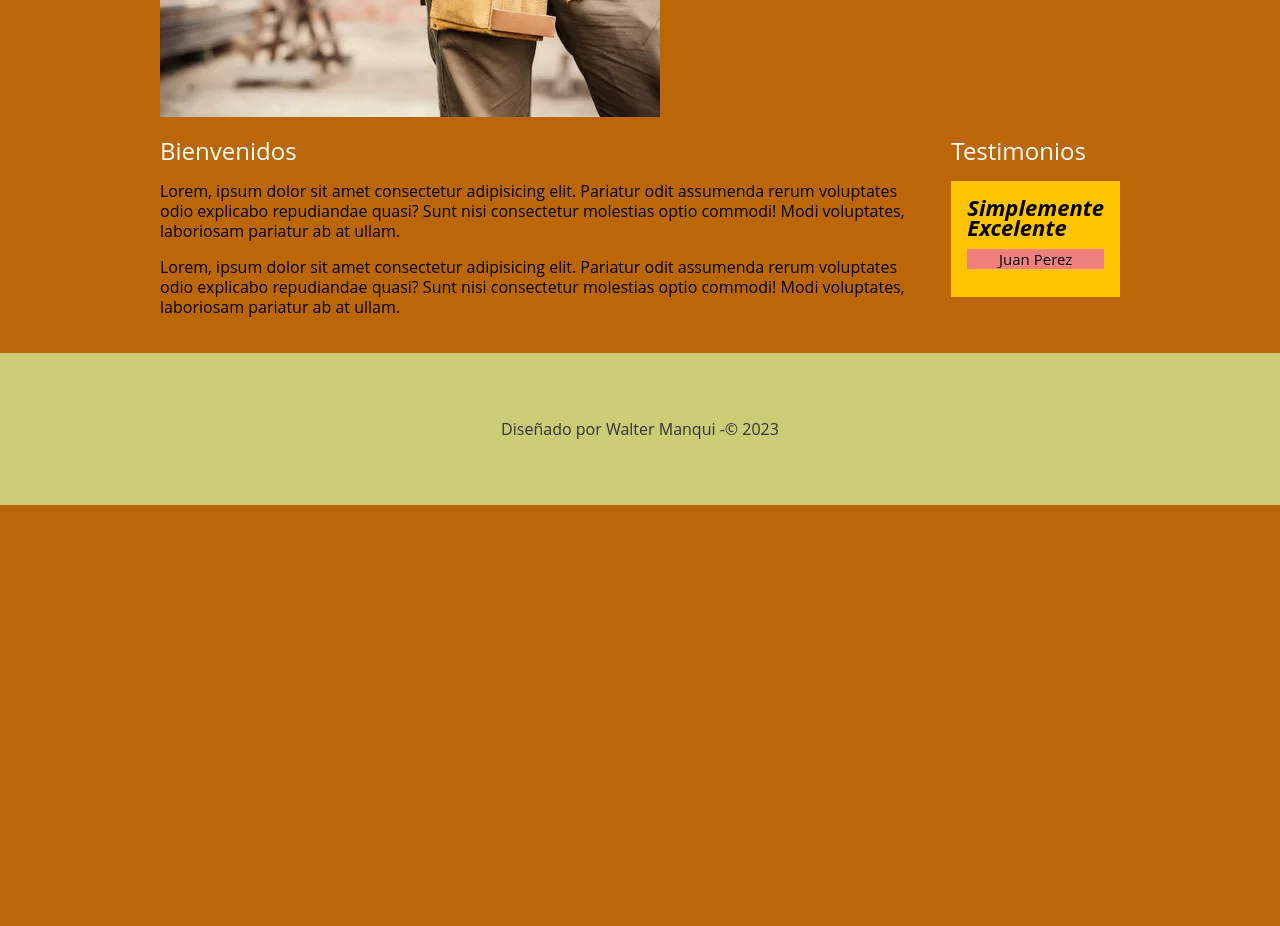
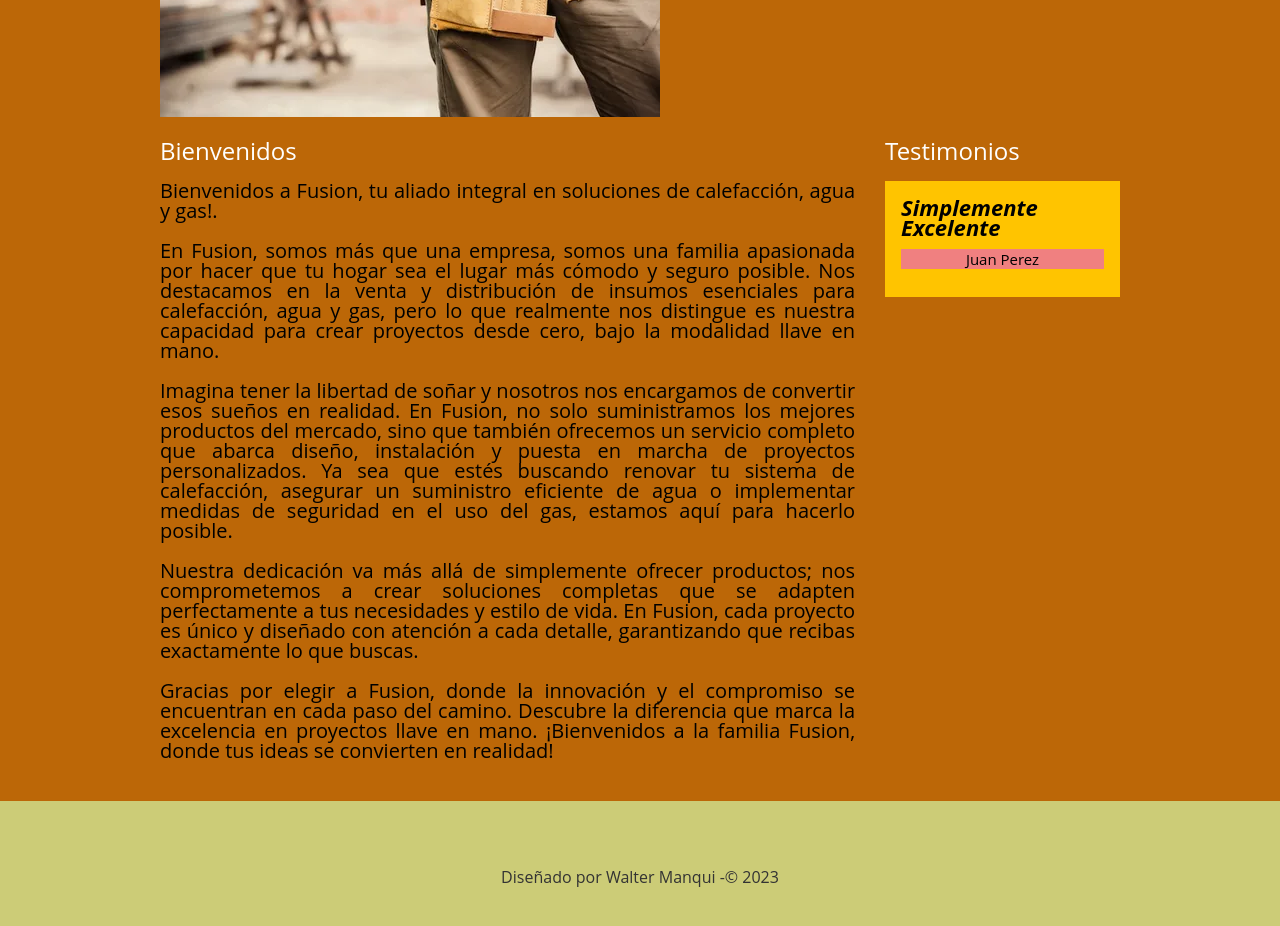
Before and after one commit to wmanqui/TPF_Diplo_UTN_Front, a React (Create React App) app: page / in a window 1280 px wide. Shown: the part 500-1426 px from the top of the page. Before the commit the page ends 1005 px from the top, so only its background shows below. Built offline with nearby package versions, Linux system fonts and the light colour scheme.

Commit message:
Se trabajo en la pestaña de home

```diff
--- a/src/pages/HomePage.js
+++ b/src/pages/HomePage.js
@@ -8,10 +8,13 @@ const HomePage = (prompt) =>{
                 <img src="img/home/img_01.png" alt="constructor"/>
             </div>
             <div className="columnas">
-                <div className="bienbenidos">
+                <div className="bienvenidos">
                     <h2>Bienvenidos</h2>
-                    <p>Lorem, ipsum dolor sit amet consectetur adipisicing elit. Pariatur odit assumenda rerum voluptates odio explicabo repudiandae quasi? Sunt nisi consectetur molestias optio commodi! Modi voluptates, laboriosam pariatur ab at ullam.</p>
-                    <p>Lorem, ipsum dolor sit amet consectetur adipisicing elit. Pariatur odit assumenda rerum voluptates odio explicabo repudiandae quasi? Sunt nisi consectetur molestias optio commodi! Modi voluptates, laboriosam pariatur ab at ullam.</p>
+                    <p>Bienvenidos a Fusion, tu aliado integral en soluciones de calefacción, agua y gas!.</p>
+                    <p>En Fusion, somos más que una empresa, somos una familia apasionada por hacer que tu hogar sea el lugar más cómodo y seguro posible. Nos destacamos en la venta y distribución de insumos esenciales para calefacción, agua y gas, pero lo que realmente nos distingue es nuestra capacidad para crear proyectos desde cero, bajo la modalidad llave en mano.</p>
+                    <p>Imagina tener la libertad de soñar y nosotros nos encargamos de convertir esos sueños en realidad. En Fusion, no solo suministramos los mejores productos del mercado, sino que también ofrecemos un servicio completo que abarca diseño, instalación y puesta en marcha de proyectos personalizados. Ya sea que estés buscando renovar tu sistema de calefacción, asegurar un suministro eficiente de agua o implementar medidas de seguridad en el uso del gas, estamos aquí para hacerlo posible.</p>
+                    <p>Nuestra dedicación va más allá de simplemente ofrecer productos; nos comprometemos a crear soluciones completas que se adapten perfectamente a tus necesidades y estilo de vida. En Fusion, cada proyecto es único y diseñado con atención a cada detalle, garantizando que recibas exactamente lo que buscas.</p>
+                    <p>Gracias por elegir a Fusion, donde la innovación y el compromiso se encuentran en cada paso del camino. Descubre la diferencia que marca la excelencia en proyectos llave en mano. ¡Bienvenidos a la familia Fusion, donde tus ideas se convierten en realidad!</p>
                 </div>
                 <div className="testimonios">
                     <h2>Testimonios</h2>
--- a/src/styles/components/pages/HomePage.css
+++ b/src/styles/components/pages/HomePage.css
@@ -16,6 +16,7 @@
 
 .bienvenidos p {
     font-size: 20px;
+    text-align: justify;
 }
 
 .testimonio{
```
